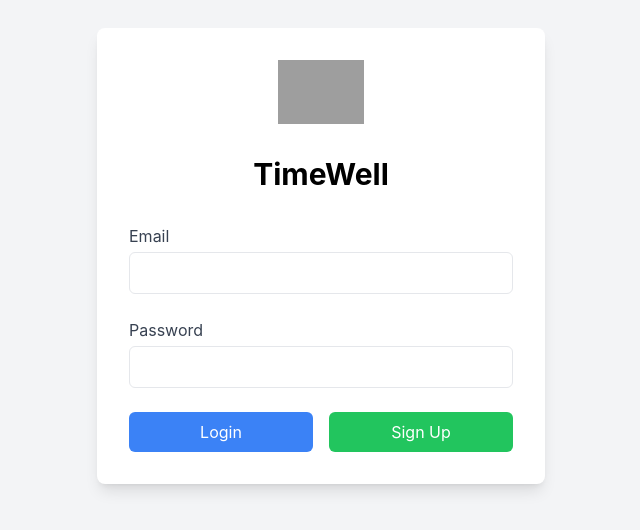
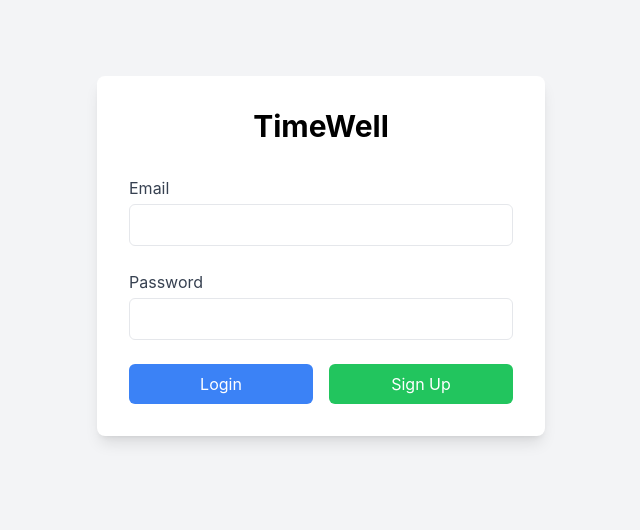
Before and after one commit to evelynso2024/TimeWell, a React (Create React App) app: page /login in a window 1280 px wide. Shown: the part 144-674 px from the top of the page, without its empty margins (319-959 px from the left). Built offline with nearby package versions, Linux system fonts and the light colour scheme; grey boxes are pictures that could not be loaded; the HTML template or start-up script is replaced by a standard one.

Commit message:
Update Login.js

```diff
--- a/src/components/auth/Login.js
+++ b/src/components/auth/Login.js
@@ -1,9 +1,6 @@
 import React, { useState, useEffect } from 'react';
-import { useNavigate, Link } from 'react-router-dom';
+import { useNavigate } from 'react-router-dom';
 import { supabase } from '../../supabaseClient';
-import logo from '../assets/logo.png';
-
-
 
 function Login() {
   const [email, setEmail] = useState('');
@@ -60,9 +57,6 @@ function Login() {
   return (
     <div className="min-h-screen flex items-center justify-center bg-gray-100">
       <div className="max-w-md w-full bg-white rounded-lg shadow-lg p-8">
-        <div className="flex justify-center mb-8">
-          <img src={logo} alt="TimeWell Logo" className="h-16" />
-        </div>
         <h2 className="text-3xl font-bold text-center mb-8">TimeWell</h2>
         {error && <p className="text-red-500 text-center mb-4">{error}</p>}
         <form className="space-y-6">
```
